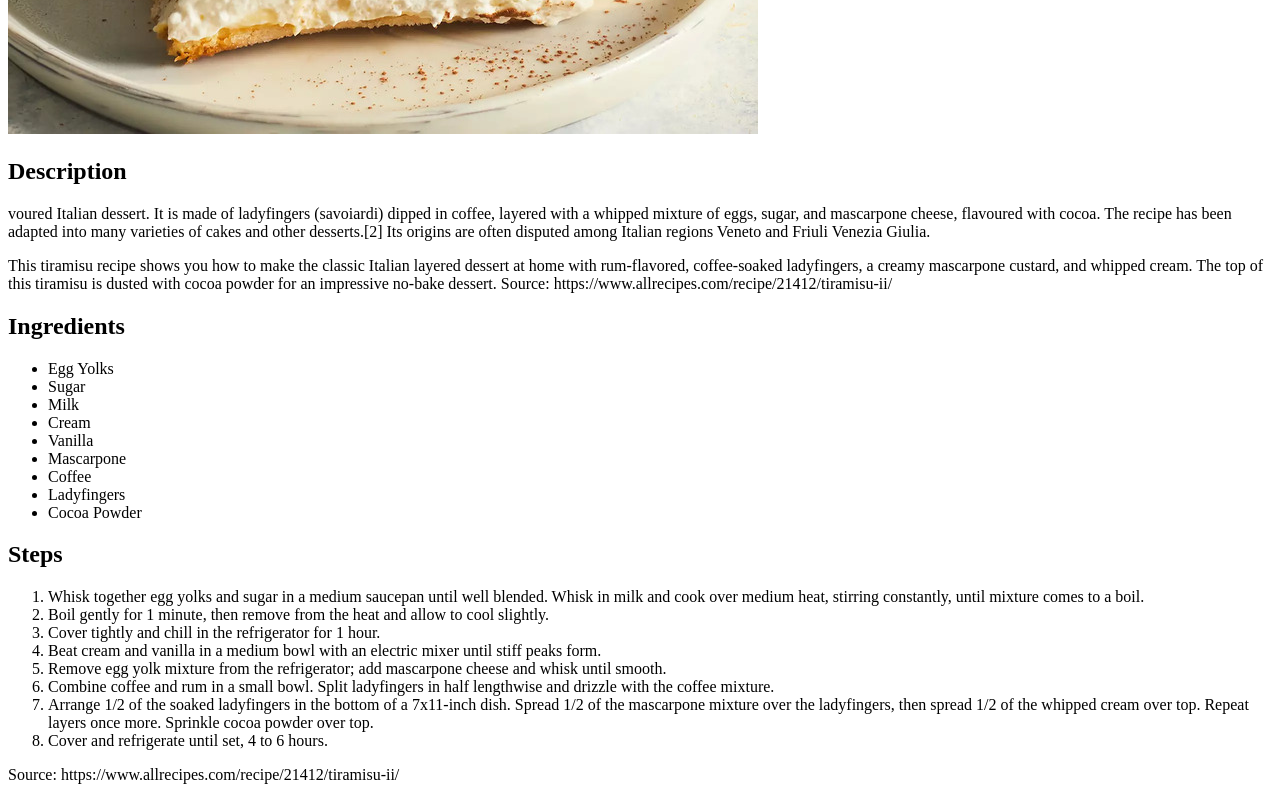
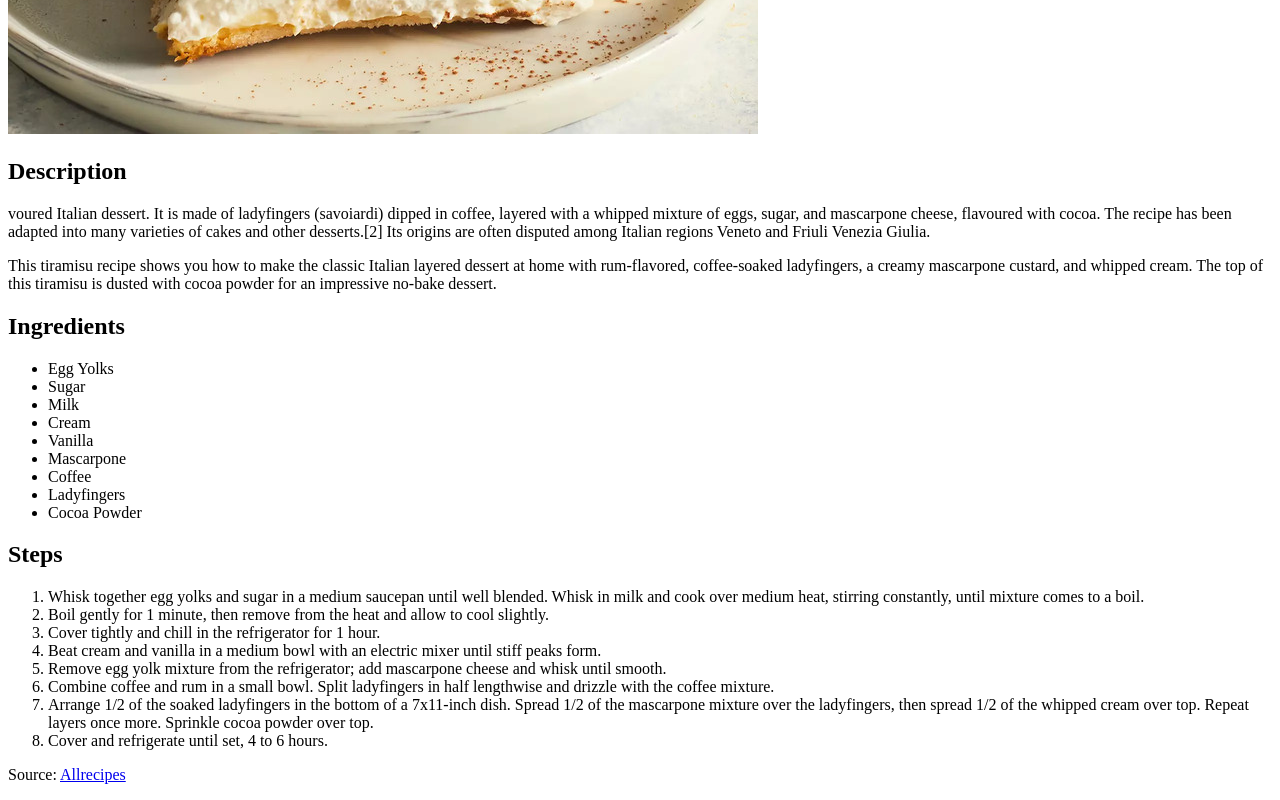
Before and after one commit to aldaghiria/odin-recipes, a plain HTML site: page recipes/tiramisu.html in a window 1280 px wide. Shown: the part 447-1247 px from the top of the page. Drawn offline with Linux system fonts and the light colour scheme.

Commit message:
Edit image size and add source links

```diff
--- a/recipes/tiramisu.html
+++ b/recipes/tiramisu.html
@@ -18,7 +18,7 @@
     <p>This tiramisu recipe shows you how to make the classic Italian layered dessert
         at home with rum-flavored, coffee-soaked ladyfingers, a creamy mascarpone custard,
         and whipped cream. The top of this tiramisu is dusted with cocoa powder for an impressive
-        no-bake dessert. Source: https://www.allrecipes.com/recipe/21412/tiramisu-ii/</p>
+        no-bake dessert.</p>
 
         <h2>Ingredients</h2>
         <ul>
@@ -59,9 +59,7 @@
             <li>Cover and refrigerate until set, 4 to 6 hours.
 
             </li>
-
-
         </ol>
-        <p>Source: https://www.allrecipes.com/recipe/21412/tiramisu-ii/</p>
+        <span>Source:</span> <a href="https://www.allrecipes.com/recipe/21412/tiramisu-ii/">Allrecipes</a>
 </body>
 </html>
```
Also changed, not shown: recipes/fudge.html (+4 -0 lines), recipes/mojito.html (+2 -2 lines), recipes/images/fudge.jpg.
